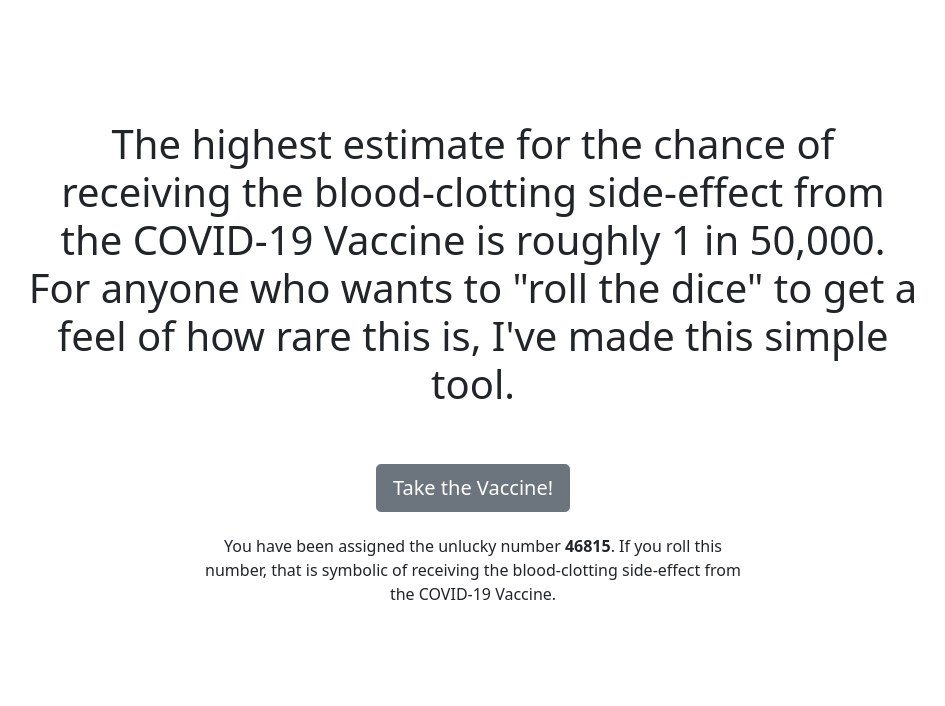
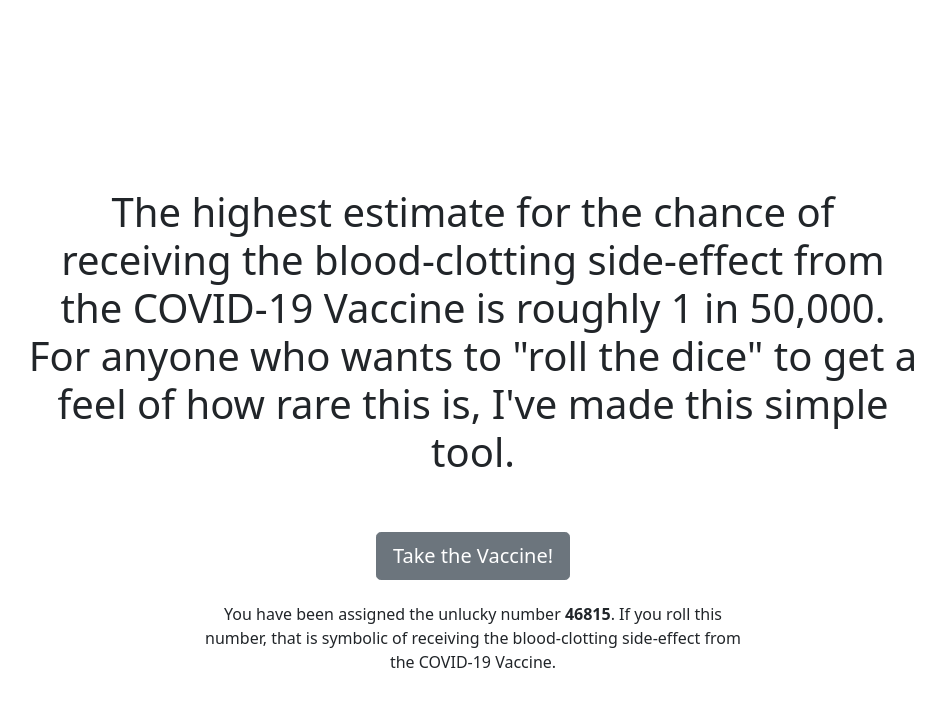
Before and after one commit to ZaidYounan/vaccine-side-effect-risk, a React (Create React App) app: page / in a window 1280 px wide. Shown: the top 706 px of the page, without its empty margins (167-1112 px from the left). Built offline with nearby package versions, Linux system fonts and the light colour scheme; the HTML template or start-up script is replaced by a standard one.

Commit message:
Adjust responsiveness for mobile devices

```diff
--- a/src/component/Button.css
+++ b/src/component/Button.css
@@ -10,6 +10,8 @@
 
 div.App {
     height:100%;
+    display:flex;
+    justify-content:center;
 }
 
 div.container {
@@ -53,4 +55,9 @@
       border:none;
       box-shadow:none;
     }
+
+    .negative-result {
+        width:80%;
+
+    }
 }
```
